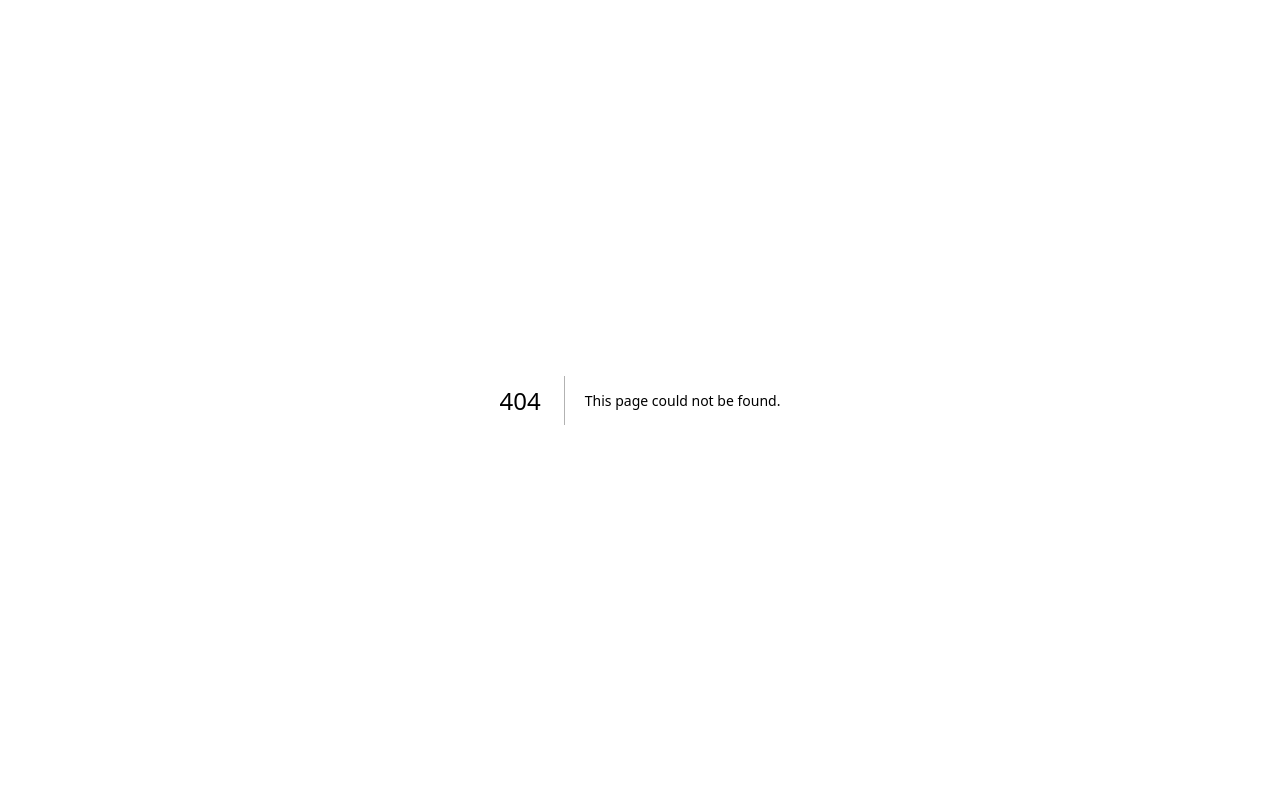
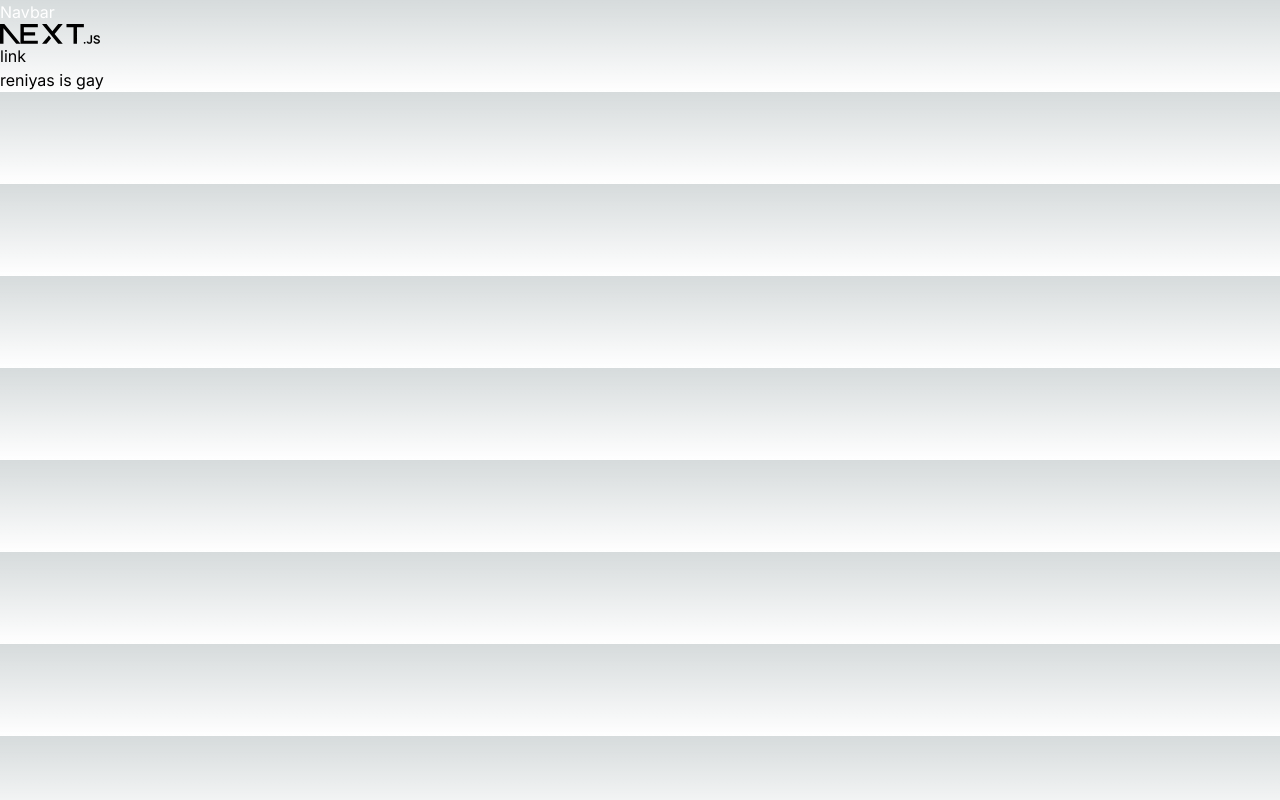
Before and after one commit to Chris-Lopes/trax-hygieneup, a Next.js app: page /login in a window 1280 px wide. Before the commit this address had no page. Built offline with nearby package versions, Linux system fonts and the light colour scheme.

Commit message:
first commit

```diff
--- a/src/app/layout.tsx
+++ b/src/app/layout.tsx
@@ -1,6 +1,7 @@
 import type { Metadata } from "next";
 import { Inter } from "next/font/google";
 import "./globals.css";
+import Navbar from "@/components/Navbar";
 
 const inter = Inter({ subsets: ["latin"] });
 
@@ -16,7 +17,10 @@ export default function RootLayout({
 }>) {
   return (
     <html lang="en">
-      <body className={inter.className}>{children}</body>
+      <body className={inter.className}>
+        <Navbar/>
+        {children}
+      </body>
     </html>
   );
 }
--- /dev/null
+++ b/src/app/login/page.tsx
@@ -0,0 +1,9 @@
+import React from 'react'
+
+const page = () => {
+  return (
+    <div>reniyas is gay</div>
+  )
+}
+
+export default page
--- a/src/app/page.tsx
+++ b/src/app/page.tsx
@@ -1,9 +1,12 @@
 import Image from "next/image";
+import Navbar from "@/components/Navbar";
 
 export default function Home() {
   return (
-    <main className="flex min-h-screen flex-col items-center justify-between p-24">
-      hi reniyas is black
-    </main>
+    <>
+      <main className="flex min-h-screen flex-col items-center justify-between p-24">
+        hi reniyas is black
+      </main>
+    </>
   );
 }
--- /dev/null
+++ b/src/components/Footer.tsx
@@ -0,0 +1,9 @@
+import React from 'react'
+
+const Footer = () => {
+  return (
+    <div>Footer</div>
+  )
+}
+
+export default Footer
--- /dev/null
+++ b/src/components/Navbar.tsx
@@ -0,0 +1,15 @@
+import React from 'react'
+import Image from 'next/image';
+import Link from 'next/link';
+
+const Navbar = () => {
+    return (
+      <>
+            <div className='text-white' >Navbar</div>
+            <Image src={"/next.svg"} height={100} width={100} alt='img' />
+            <Link href={"/login"}>link</Link>
+      </>
+    );
+}
+
+export default Navbar
```
Also changed, not shown: src/lib/utils.tsx (added).
